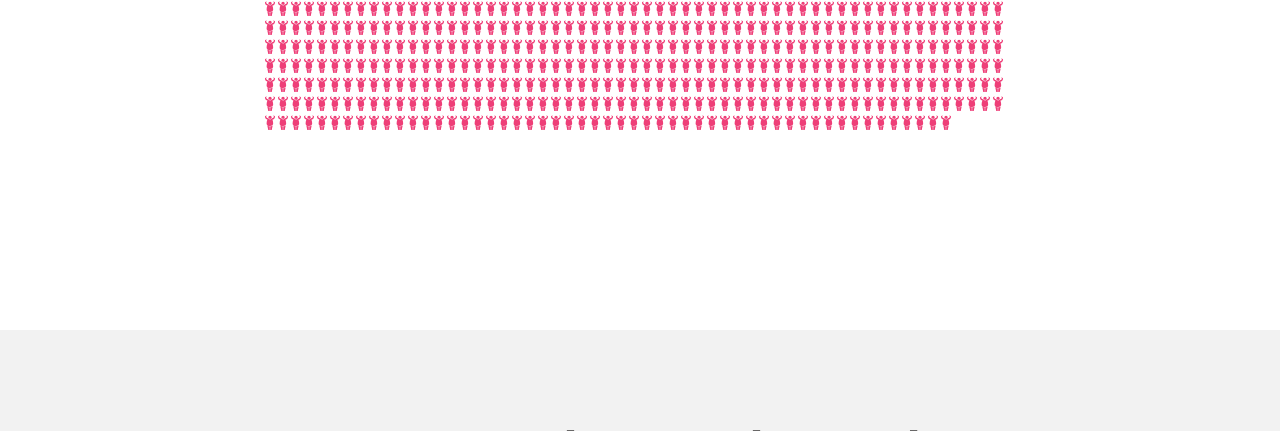
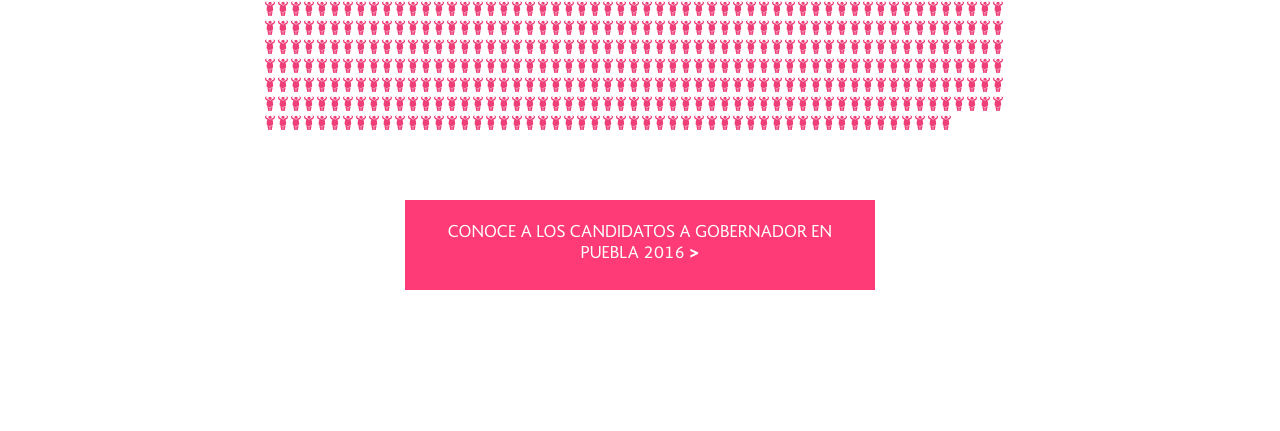
Before and after one commit to GobiernoFacil/INE_facil, a PHP site: page / in a window 1280 px wide. Shown: the part 1691-2122 px from the top of the page. Run offline with PHP 8.4, Linux system fonts and the light colour scheme; some libraries are stand-ins or nearby versions.

Commit message:
add link to Puebla

```diff
--- a/index.php
+++ b/index.php
@@ -47,9 +47,9 @@
 				</div>
 				<div class="col-md-8 col-md-offset-2">
 				<div class="links">
-					<!--<a class="hvr-bounce-to-right" href="/diputados-por-estado-circunscripciones-electorales/">
-						¿Cuántos Diputados federales se eligen por estado? <strong>&gt;</strong>
-					</a>-->
+					<a class="hvr-bounce-to-right" href="/puebla/">
+						Conoce a los candidatos a Gobernador en Puebla 2016 <strong>&gt;</strong>
+					</a>
 				</div>
 			</div>
 
```
